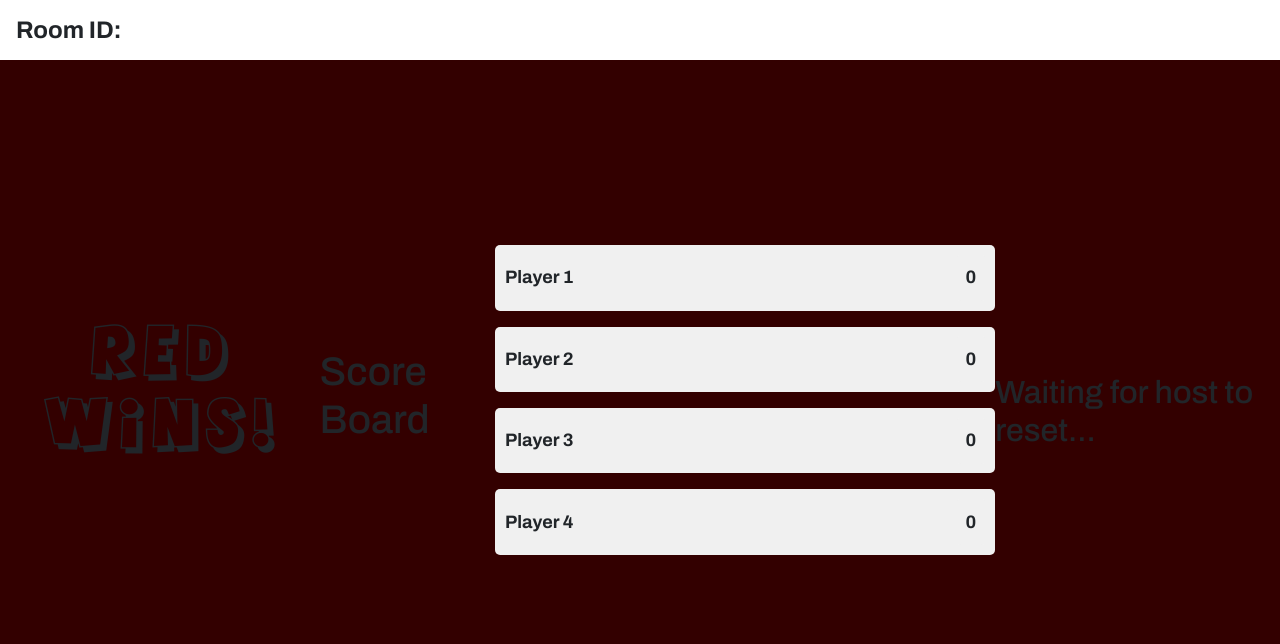
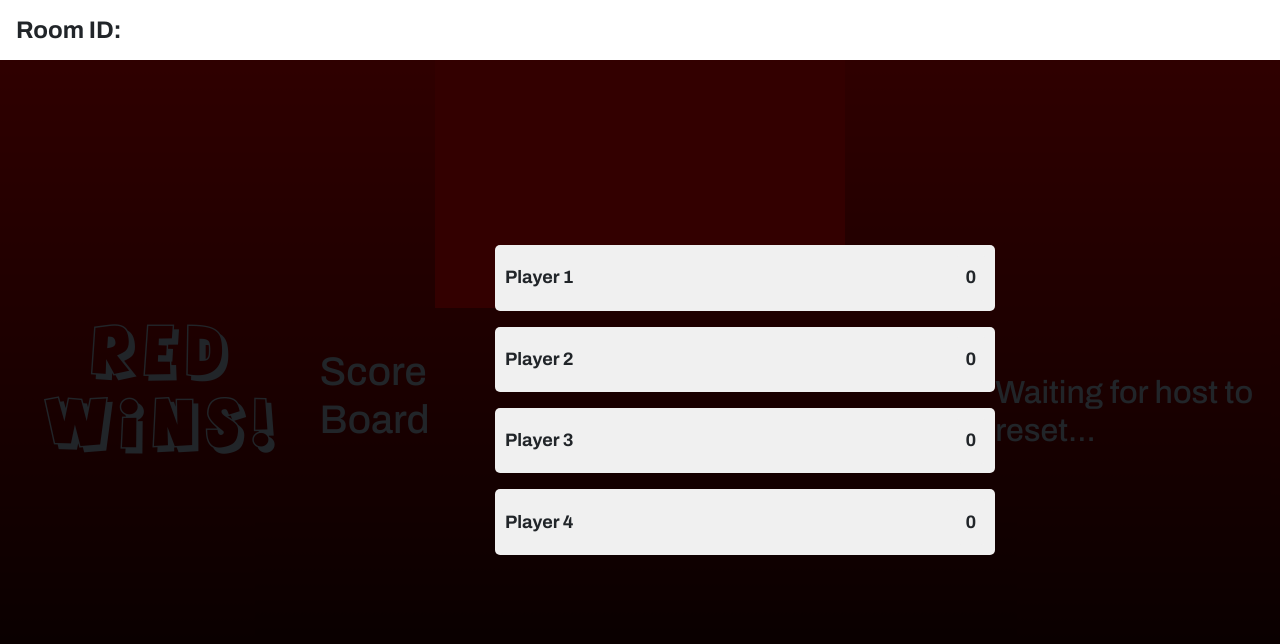
Before and after one commit to tumieK/MazeGameGen, a website: page MazeGenGame/public/play.html in a window 1280 px wide. Drawn offline with nearby package versions, Linux system fonts and the light colour scheme; no server answers.

Commit message:
Update play.html

```diff
--- a/MazeGenGame/public/play.html
+++ b/MazeGenGame/public/play.html
@@ -44,8 +44,13 @@
     </script>
 </head>
 <body>
-    <!-- Setting the canvas size to handle the game's graphics -->
-    <canvas id="canvas" width="800" height="600" style="color: red; width: 100%; height: 100%;"></canvas>
+
+    <div class="row">
+        <div class="col-md-4 mx-auto my-auto">
+            <!-- Setting the canvas size to handle the game's graphics -->
+            <canvas id="canvas" width="800" height="600" style="color: red; width: 100%; height: 100%;"></canvas>
+        </div>
+    </div>
     <!-- Lobby Panel division responsible for displaying the LobbyId, player color, and buttons to start the game -->
     <div id="lobbyPanel">
         <div>
```
